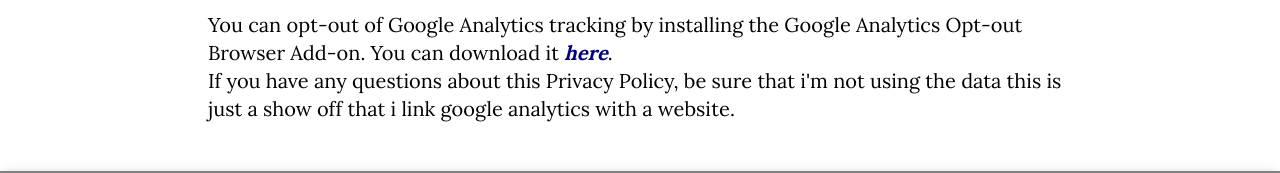
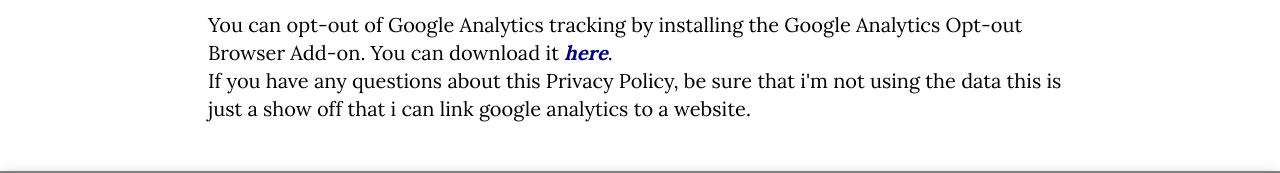
Before and after one commit to GPU-overheat/GPU-overheat.github.io, a React (Vite) app: page /privacy in a window 1280 px wide. Shown: the part 657-830 px from the top of the page. Built offline with nearby package versions, Linux system fonts and the light colour scheme.

Commit message:
#2.1.0 edited text

```diff
--- a/src/components/PrivacyPolicyPage.tsx
+++ b/src/components/PrivacyPolicyPage.tsx
@@ -57,7 +57,7 @@ const PrivacyPolicyPage: React.FC = () => {
       </p>
       <p>
         If you have any questions about this Privacy Policy, be sure that i'm
-        not using the data this is just a show off that i link google analytics with a website.
+        not using the data this is just a show off that i can link google analytics to a website.
       </p>
     </div>
   );
```
